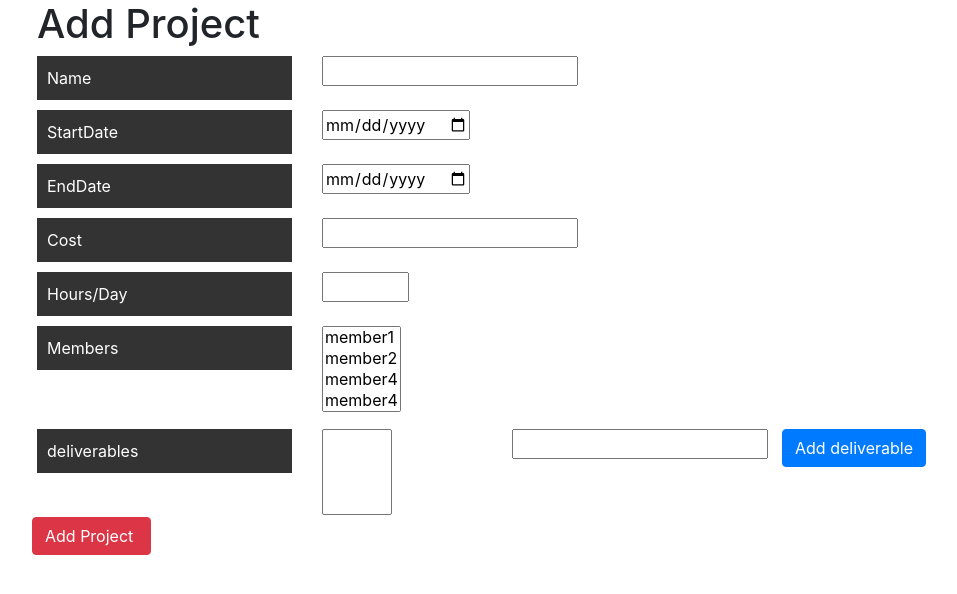
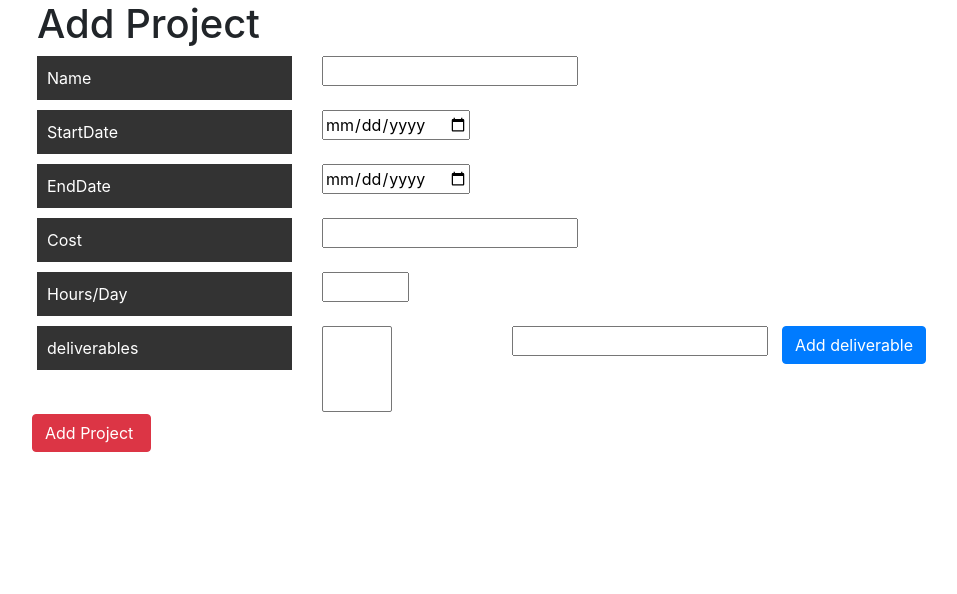
Before and after one commit to a4w/project-management-system, a PHP site: page /add_project.php in a window 1280 px wide. Shown: the top 594 px of the page, without its empty margins (48-1005 px from the left). Run offline with PHP 8.4, Linux system fonts and the light colour scheme; lists and menus that the app fills with data are empty.

Commit message:
members removed

```diff
--- a/add_project.php
+++ b/add_project.php
@@ -82,25 +82,6 @@
             </div>
          </div>
 
-         <div class="row">
-            <div class="col-lg-3 col-md-4 col-sm-6 col-xs-12">
-               <div class="label">
-                  Members
-               </div>
-
-
-            </div>
-            <div class="col-lg-3 col-md-4 col-sm-6 col-xs-12 padding">
-               <select multiple size="4" name="Members">
-                  <option value="volvo">member1</option>
-                  <option value="saab">member2</option>
-                  <option value="opel">member4</option>
-                  <option value="audi">member4</option>
-                  <option value="audi">member5</option>
-               </select>
-            </div>
-         </div>
-
 
          <div class="row">
             <div class="col-lg-3 col-md-4 col-sm-6 col-xs-12">
```
